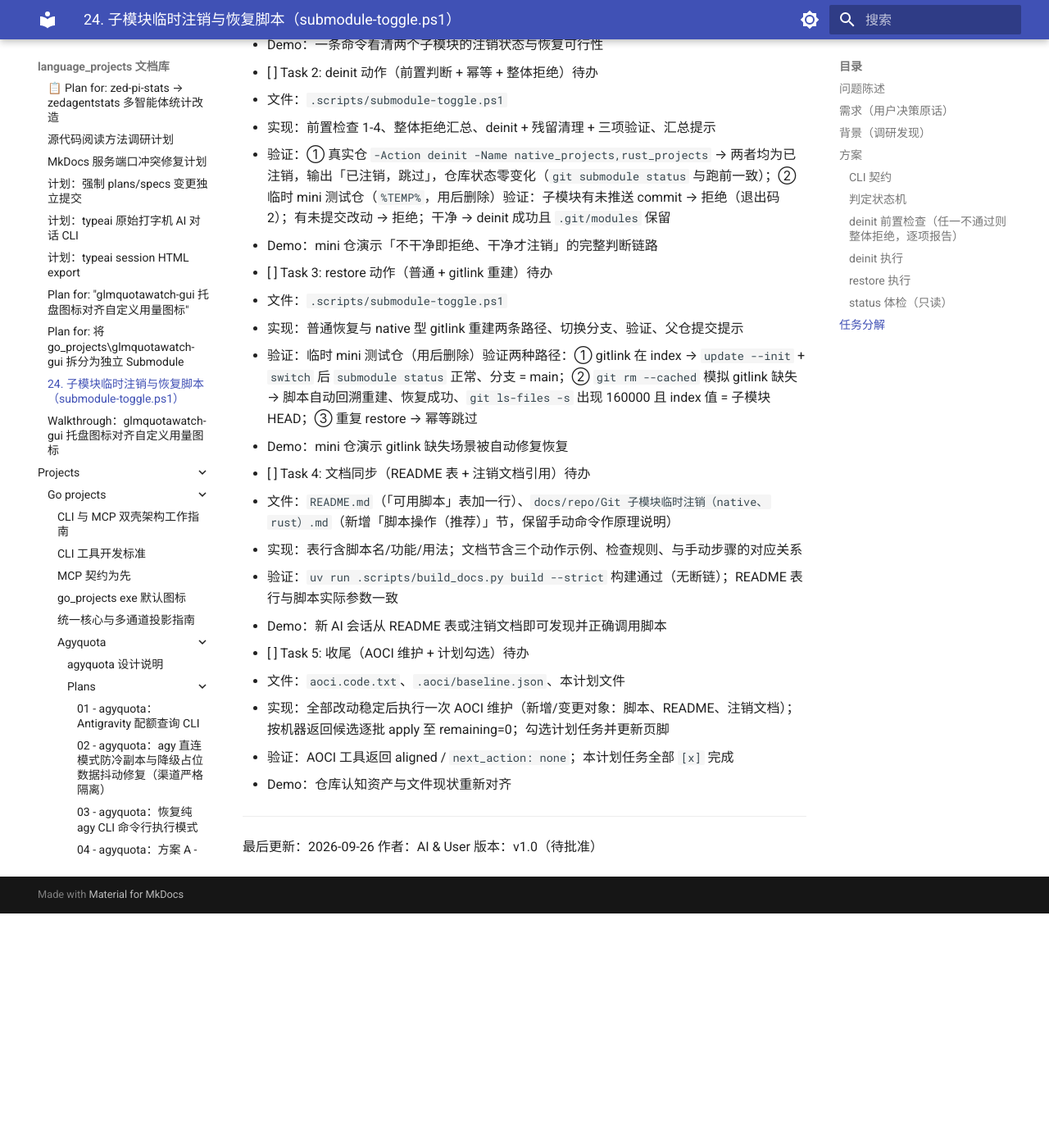
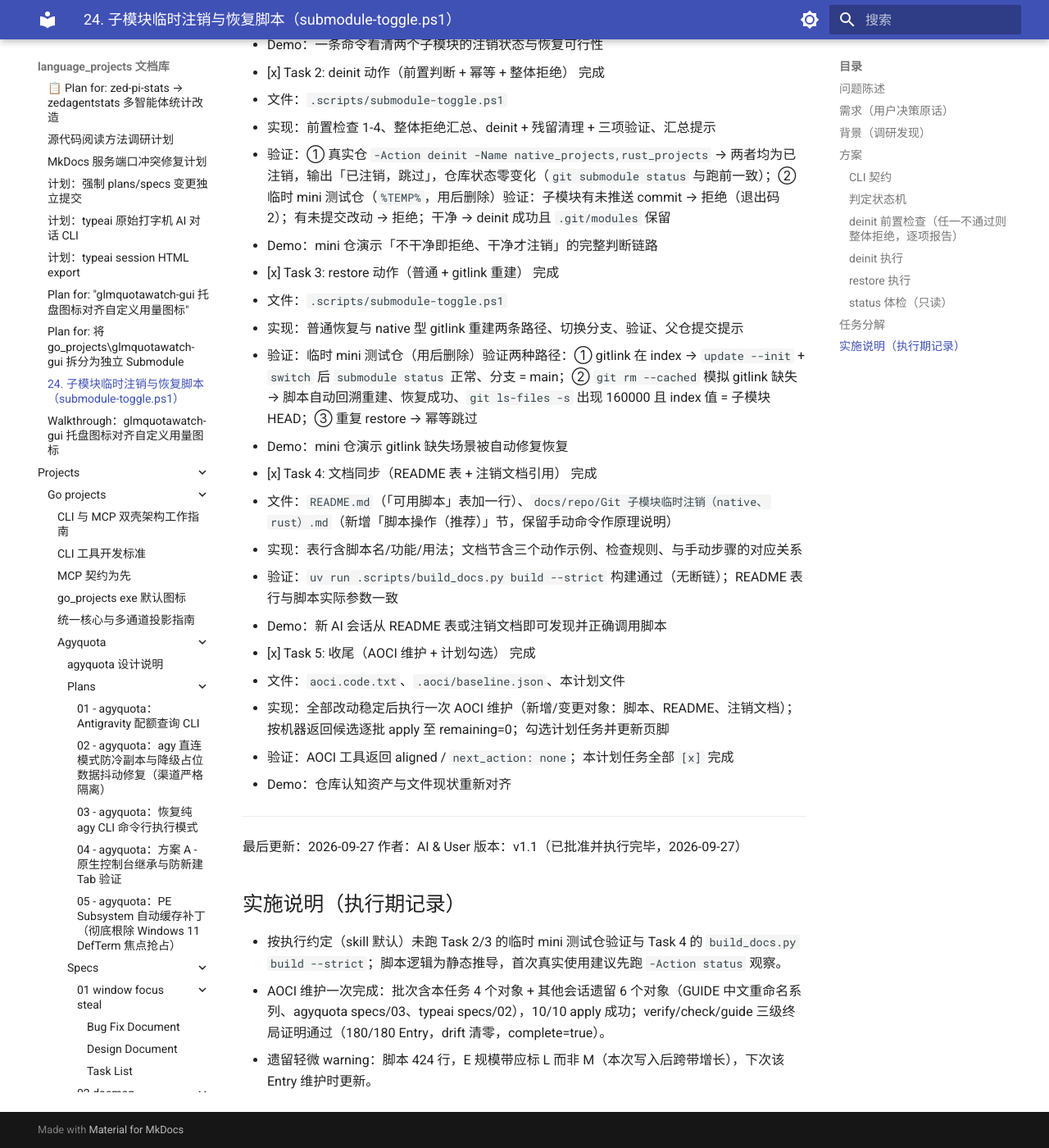
Before and after one commit to shihao-hub/td-language_projects, an MkDocs documentation site: the page built from docs/plans/24-submodule-toggle-script.md, in a window 1280 px wide and 1400 px high, scrolled down 3633 px. Shown: the whole window at 82% size. Built offline with MkDocs 1.6.1 and Material for MkDocs 9.7.7, drawn with Linux system fonts in a browser that asks for light colours; before the commit the page ends 4747 px from its top, so only the background shows below that; some of the changed text lies outside the part shown.

Commit message:
docs: 归档子模块注销恢复脚本计划执行状态
- Task 1-5 全部勾选完成，页脚更新为 v1.1 已执行
- 补实施说明：跳过 mini 测试仓与 strict 构建验证的原因
- AOCI 维护 10/10 apply 且 verify/check/guide 三级证明通过

```diff
--- a/docs/plans/24-submodule-toggle-script.md
+++ b/docs/plans/24-submodule-toggle-script.md
@@ -99,37 +99,43 @@
 
 ## 任务分解
 
-- [ ] Task 1: 脚本骨架 + status 只读体检 待办
+- [x] Task 1: 脚本骨架 + status 只读体检 完成
   - 文件：`.scripts/submodule-toggle.ps1`（新建，UTF-8 with BOM）
   - 实现：comment-based help（3 个动作示例 + 检查规则说明）；顶部 AI 速读注释块；参数与父仓根校验；status 动作完整渲染
   - 验证：`powershell -ExecutionPolicy Bypass -File .scripts/submodule-toggle.ps1 -Action status -Name native_projects,rust_projects` → native 显示「gitlink 缺失 + 已注销」、rust 显示「gitlink b260a913 + 已注销」，与 `git submodule status` 实测一致；缺 `-Name` 时退出码 1 且输出用法示例
   - Demo：一条命令看清两个子模块的注销状态与恢复可行性
 
-- [ ] Task 2: deinit 动作（前置判断 + 幂等 + 整体拒绝）待办
+- [x] Task 2: deinit 动作（前置判断 + 幂等 + 整体拒绝） 完成
   - 文件：`.scripts/submodule-toggle.ps1`
   - 实现：前置检查 1-4、整体拒绝汇总、deinit + 残留清理 + 三项验证、汇总提示
   - 验证：① 真实仓 `-Action deinit -Name native_projects,rust_projects` → 两者均为已注销，输出「已注销，跳过」，仓库状态零变化（`git submodule status` 与跑前一致）；② 临时 mini 测试仓（`%TEMP%`，用后删除）验证：子模块有未推送 commit → 拒绝（退出码 2）；有未提交改动 → 拒绝；干净 → deinit 成功且 `.git/modules` 保留
   - Demo：mini 仓演示「不干净即拒绝、干净才注销」的完整判断链路
 
-- [ ] Task 3: restore 动作（普通 + gitlink 重建）待办
+- [x] Task 3: restore 动作（普通 + gitlink 重建） 完成
   - 文件：`.scripts/submodule-toggle.ps1`
   - 实现：普通恢复与 native 型 gitlink 重建两条路径、切换分支、验证、父仓提交提示
   - 验证：临时 mini 测试仓（用后删除）验证两种路径：① gitlink 在 index → `update --init` + `switch` 后 `submodule status` 正常、分支 = main；② `git rm --cached` 模拟 gitlink 缺失 → 脚本自动回溯重建、恢复成功、`git ls-files -s` 出现 160000 且 index 值 = 子模块 HEAD；③ 重复 restore → 幂等跳过
   - Demo：mini 仓演示 gitlink 缺失场景被自动修复恢复
 
-- [ ] Task 4: 文档同步（README 表 + 注销文档引用）待办
+- [x] Task 4: 文档同步（README 表 + 注销文档引用） 完成
   - 文件：`README.md`（「可用脚本」表加一行）、`docs/repo/Git 子模块临时注销（native、rust）.md`（新增「脚本操作（推荐）」节，保留手动命令作原理说明）
   - 实现：表行含脚本名/功能/用法；文档节含三个动作示例、检查规则、与手动步骤的对应关系
   - 验证：`uv run .scripts/build_docs.py build --strict` 构建通过（无断链）；README 表行与脚本实际参数一致
   - Demo：新 AI 会话从 README 表或注销文档即可发现并正确调用脚本
 
-- [ ] Task 5: 收尾（AOCI 维护 + 计划勾选）待办
+- [x] Task 5: 收尾（AOCI 维护 + 计划勾选） 完成
   - 文件：`aoci.code.txt`、`.aoci/baseline.json`、本计划文件
   - 实现：全部改动稳定后执行一次 AOCI 维护（新增/变更对象：脚本、README、注销文档）；按机器返回候选逐批 apply 至 remaining=0；勾选计划任务并更新页脚
   - 验证：AOCI 工具返回 aligned / `next_action: none`；本计划任务全部 `[x]` 完成
   - Demo：仓库认知资产与文件现状重新对齐
 
 ---
-最后更新：2026-09-26
+最后更新：2026-09-27
 作者：AI & User
-版本：v1.0（待批准）
+版本：v1.1（已批准并执行完毕，2026-09-27）
+
+## 实施说明（执行期记录）
+
+- 按执行约定（skill 默认）未跑 Task 2/3 的临时 mini 测试仓验证与 Task 4 的 `build_docs.py build --strict`；脚本逻辑为静态推导，首次真实使用建议先跑 `-Action status` 观察。
+- AOCI 维护一次完成：批次含本任务 4 个对象 + 其他会话遗留 6 个对象（GUIDE 中文重命名系列、agyquota specs/03、typeai specs/02），10/10 apply 成功；verify/check/guide 三级终局证明通过（180/180 Entry，drift 清零，complete=true）。
+- 遗留轻微 warning：脚本 424 行，E 规模带应标 L 而非 M（本次写入后跨带增长），下次该 Entry 维护时更新。
```
